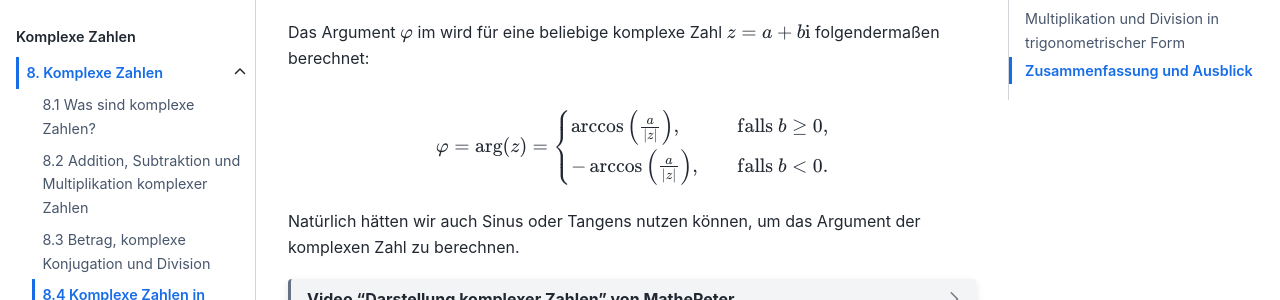
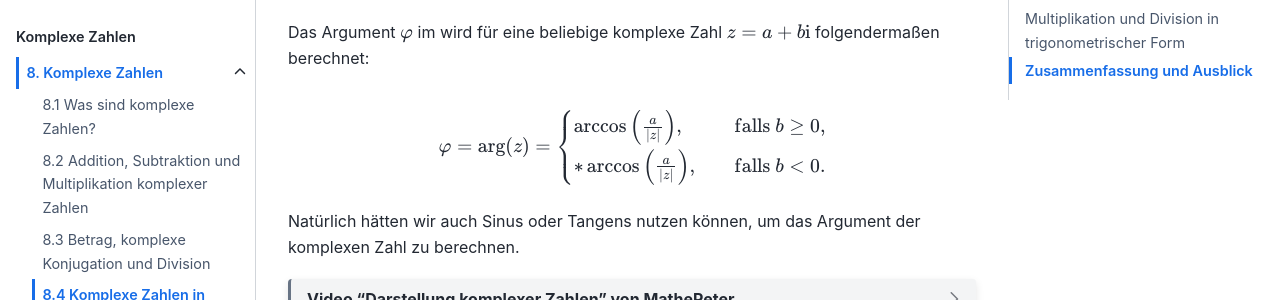
Before and after one commit to gramschs/book_dev, a Jupyter Book: the page built from doc/chapter08/chapter08_sec04.md, in a window 1280 px wide and 900 px high, scrolled down 4061 px. Shown: the part 150-450 px from the top of the window. Built offline with Jupyter Book 1.0.4 settings and Sphinx 7.4.7 and the Sphinx Book theme 1.1.4, drawn with Linux system fonts in a browser that asks for light colours.

Commit message:
fixed marklint warnings

````diff
--- a/doc/chapter08/chapter08_sec04.md
+++ b/doc/chapter08/chapter08_sec04.md
@@ -8,7 +8,6 @@
 kennen. Zuletzt beschäftigen wir uns mit der Multiplikation und Division in
 trigonometrischer Form und ihren geometrischen Interpretationen in der Gaußschen
 Zahlenebene.
-
 
 ## Lernziele
 
@@ -23,7 +22,6 @@
 * Sie können komplexe Zahlen in trigonometrischer Form **multiplizieren** und
   **dividieren**.
 ```
-
 
 ## Trigonometrische Form
 
@@ -88,13 +86,12 @@
 Argument.
 ```
 
-
 ## Umrechnung Normalform und trigonometrische Form
 
 Die Umrechnung von der trigonometrischen Form in die Normalform ist einfach.
 Tatsächlich müssen wir ja nur die Kosinus- und Sinuswerte konkret ausrechnen und
 jeweils mit dem Betrag multiplizieren. Die komplexe Zahl $z = 2 \cos(30^{\circ})
-+ 2 \sin(\varphi) \mathrm{i}$ hat den Realteil
+* 2 \sin(\varphi) \mathrm{i}$ hat den Realteil
 
 $$\text{Re}(z) = 2 \cos(30^{\circ}) = 2 \cdot \frac{\sqrt{3}}{2}
 = \sqrt{3}$$
@@ -157,7 +154,7 @@
 $$ \varphi = \arg(z) =
 \begin{cases}
 \arccos\left(\frac{a}{|z|}\right), \quad & \text{falls } b\geq 0, \\
-- \arccos\left(\frac{a}{|z|}\right), \quad & \text{falls } b < 0.
+* \arccos\left(\frac{a}{|z|}\right), \quad & \text{falls } b < 0.
 \end{cases}
 $$
 
@@ -175,7 +172,6 @@
 title="YouTube video player" frameborder="0" allow="accelerometer; autoplay; clipboard-write;
 encrypted-media; gyroscope; picture-in-picture" allowfullscreen></iframe>
 ```
-
 
 ## Multiplikation und Division in trigonometrischer Form
 
@@ -196,7 +192,6 @@
 
 Die beiden Beträge werden dividiert und die beiden Argumente subtrahiert.
 
-
 ## Zusammenfassung und Ausblick
 
 In diesem Kapitel haben Sie gelernt, wie eine komplexe Zahl in trigonometrischer
````
Also changed, not shown: doc/chapter08/chapter08_sec02.md (+0 -4 lines), doc/chapter08/chapter08_sec03.md (+0 -6 lines), doc/chapter08/chapter08_sec05.md (+0 -4 lines).
